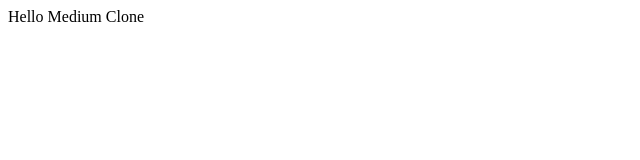
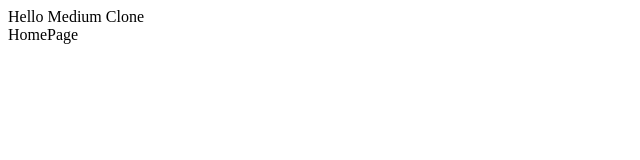
Before and after one commit to jovan-developer/medium-clone-vue, a Vue app: page /#/ in a window 1280 px wide. Shown: the top 160 px of the page, without its empty margins (0-640 px from the left). Built offline with nearby package versions, Linux system fonts and the light colour scheme.

Commit message:
Prettier

```diff
--- a/src/App.vue
+++ b/src/App.vue
@@ -1,5 +1,6 @@
 <template>
   <div>
     Hello Medium Clone
+    <router-view />
   </div>
 </template>
--- a/src/views/Home.vue
+++ b/src/views/Home.vue
@@ -1,18 +1,11 @@
 <template>
   <div class="home">
-    <img alt="Vue logo" src="../assets/logo.png">
-    <HelloWorld msg="Welcome to Your Vue.js App"/>
+    HomePage
   </div>
 </template>
 
 <script>
-// @ is an alias to /src
-import HelloWorld from '@/components/HelloWorld.vue'
-
 export default {
   name: 'Home',
-  components: {
-    HelloWorld
-  }
 }
 </script>
```
Also changed, not shown: 1 other file (tests, documents, lock files or other folders).
